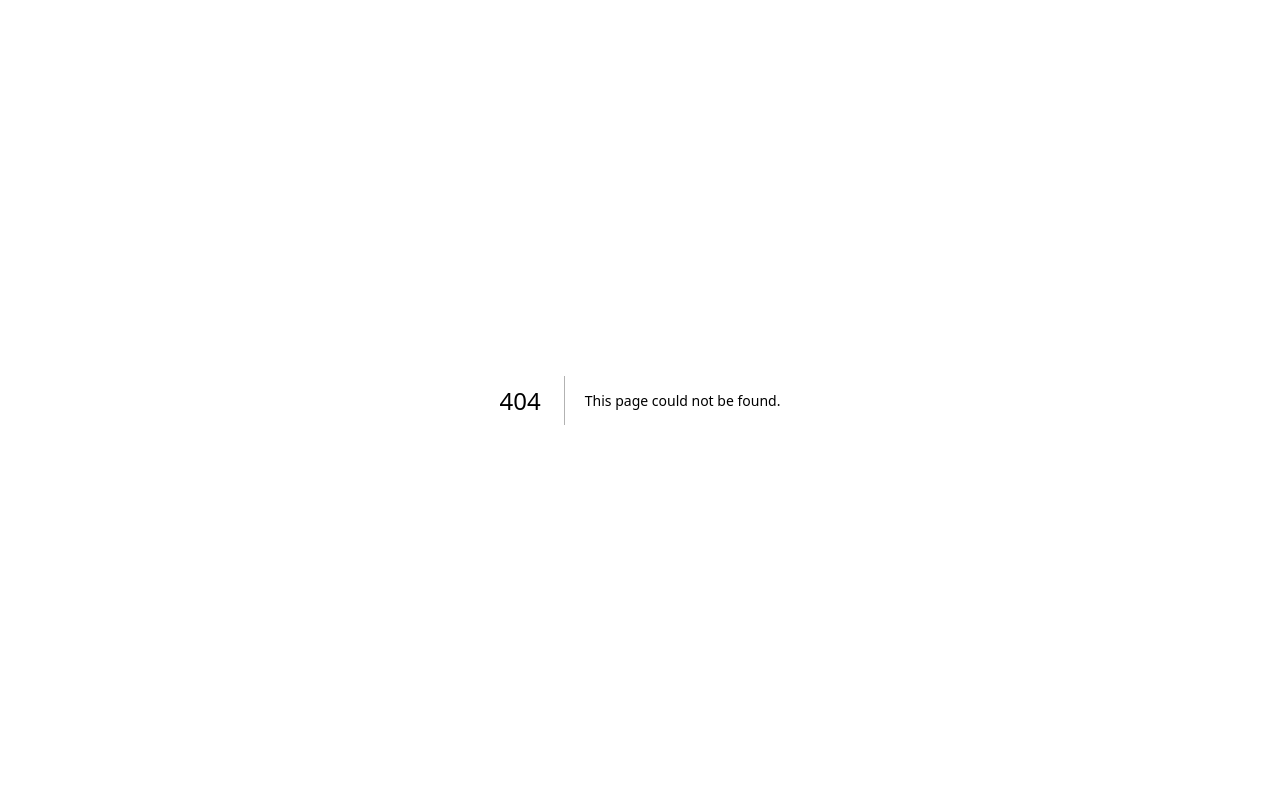
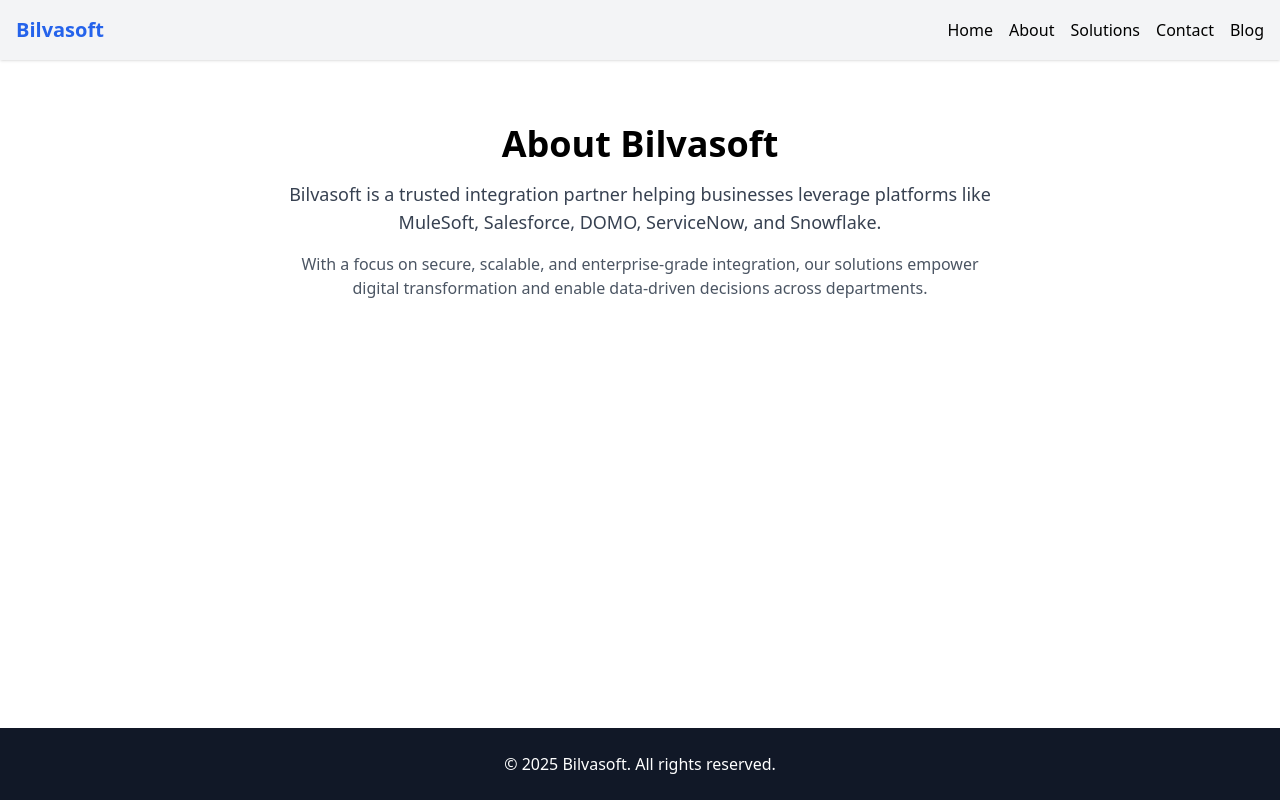
Before and after one commit to saig1997/bilvasoft-revamp, a Next.js app: page /about in a window 1280 px wide. Before the commit this address had no page. Built offline with nearby package versions, Linux system fonts and the light colour scheme.

Commit message:
Create about.jsx

```diff
--- /dev/null
+++ b/pages/about.jsx
@@ -0,0 +1,17 @@
+import Layout from "../components/Layout";
+
+export default function AboutPage() {
+  return (
+    <Layout>
+      <div className="py-16 px-8 max-w-3xl mx-auto text-center">
+        <h1 className="text-4xl font-bold mb-4">About Bilvasoft</h1>
+        <p className="text-lg text-gray-700 mb-4">
+          Bilvasoft is a trusted integration partner helping businesses leverage platforms like MuleSoft, Salesforce, DOMO, ServiceNow, and Snowflake.
+        </p>
+        <p className="text-gray-600">
+          With a focus on secure, scalable, and enterprise-grade integration, our solutions empower digital transformation and enable data-driven decisions across departments.
+        </p>
+      </div>
+    </Layout>
+  );
+}
```
